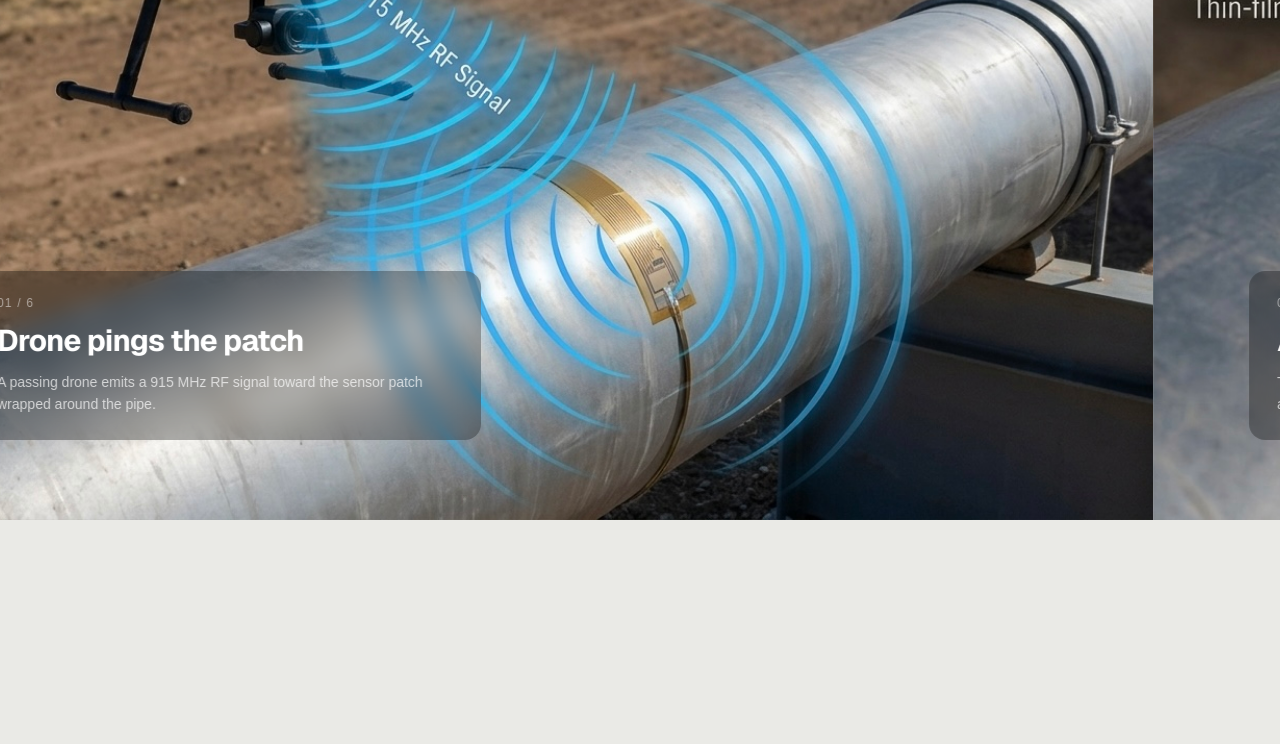
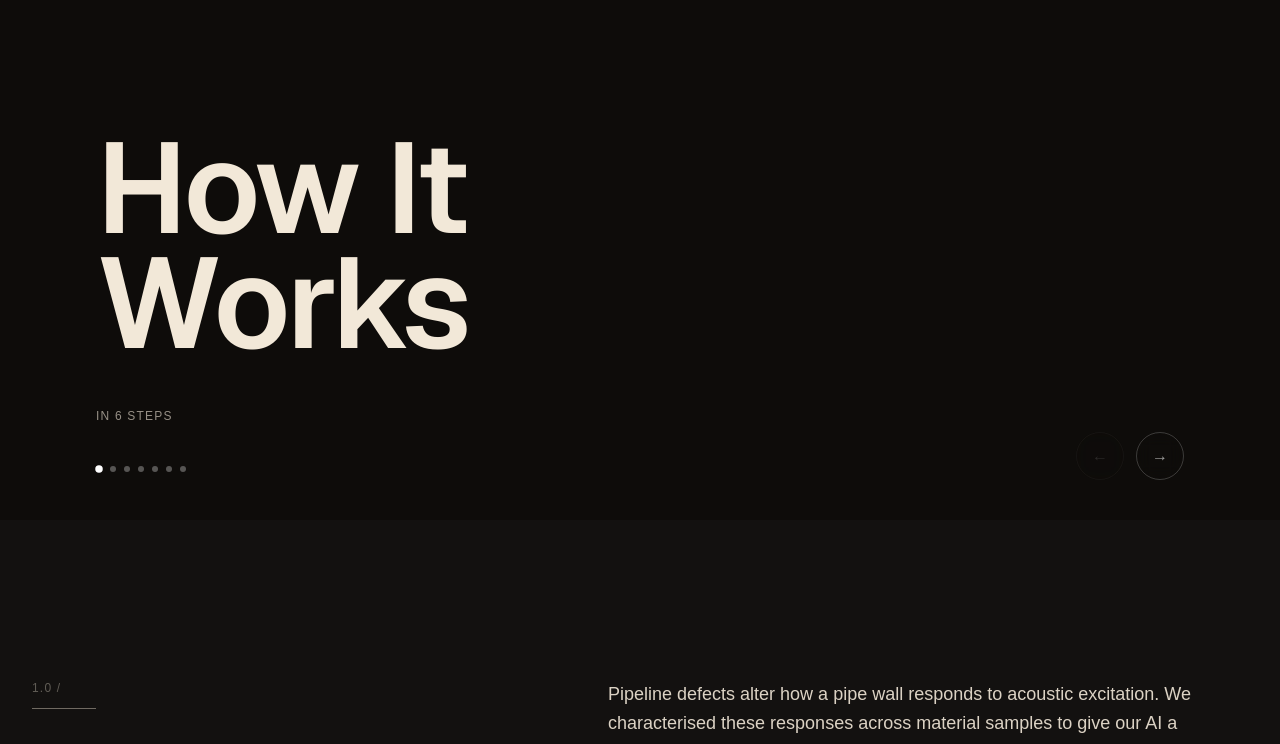
Before and after one commit to AnthenaSu/AIcropoly-website, a React (Vite) app: page /product in a window 1280 px wide. Shown: the part 1080-1824 px from the top of the page. Built offline with nearby package versions, Linux system fonts and the light colour scheme; a web font is replaced by a local one.

Commit message:
changed product

```diff
--- a/src/pages/Home.jsx
+++ b/src/pages/Home.jsx
@@ -64,7 +64,7 @@ const sb = { paddingBottom: '8rem' }
 
 const METRICS = [
   { to: 4.2,  decimals: 1, prefix: '$', suffix: 'B',    label: 'Global market',    color: 'text-buckram' },
-  { to: 87,   decimals: 0, prefix: '',  suffix: '%',    label: 'Cost reduction',   color: 'text-bunglehouse' },
+  { to: 71,   decimals: 0, prefix: '',  suffix: '%',    label: 'Cost reduction',   color: 'text-bunglehouse' },
   { to: 2.7,  decimals: 1, prefix: '',  suffix: 'M km', label: 'At-risk pipeline', color: 'text-ruskin' },
 ]
 
@@ -96,6 +96,110 @@ function CorrosionCarousel() {
         ))}
       </div>
     </div>
+  )
+}
+
+const STEPS = [
+  {
+    num: '01',
+    title: 'Install Sensor Patch',
+    body: 'Bond the ultra-thin PLLA piezoelectric film to the pipe exterior. Passive and always-on — no battery, no wiring, no pipe shutdown required.',
+  },
+  {
+    num: '02',
+    title: 'Drone Deployment',
+    body: 'An autonomous drone is launched to fly the pipeline corridor, covering remote and inaccessible terrain without field personnel.',
+  },
+  {
+    num: '03',
+    title: 'RF Activation',
+    body: 'The drone transmits a 915 MHz carrier signal to wirelessly excite the passive sensor patch from the air.',
+  },
+  {
+    num: '04',
+    title: 'IQ Data Capture',
+    body: 'The SDR on-board captures the acoustic backscatter as raw IQ samples, encoding the full structural state of the pipe wall in real time.',
+  },
+  {
+    num: '05',
+    title: 'Spectrogram Processing',
+    body: 'IQ data is converted to time-frequency spectrograms via Short-Time Fourier Transform (STFT), revealing the acoustic signature of any defect.',
+  },
+  {
+    num: '06',
+    title: 'AI Classification & Report',
+    body: 'Our trained model classifies defect type, location, and severity. Output: a colour-coded GPS health map ready for engineering review.',
+  },
+]
+
+function HowItWorks() {
+  const [step, setStep] = useState(0)
+  const [dir, setDir] = useState(1)
+
+  const go = (d) => {
+    setDir(d)
+    setStep(s => Math.max(0, Math.min(STEPS.length - 1, s + d)))
+  }
+
+  return (
+    <section className={WRAP} style={sy}>
+      <motion.h2
+        variants={rise()} initial="hidden" whileInView="visible" viewport={{ once: true }}
+        className="font-display font-semibold text-fg text-4xl md:text-5xl tracking-tight mb-14"
+      >
+        How It Works
+      </motion.h2>
+
+      <div className="relative bg-card/60 backdrop-blur-sm border border-border/60 rounded-3xl overflow-hidden min-h-[340px] flex flex-col justify-between p-10 sm:p-14 md:p-20">
+        <AnimatePresence mode="wait" custom={dir}>
+          <motion.div
+            key={step}
+            custom={dir}
+            initial={{ opacity: 0, x: dir * 60 }}
+            animate={{ opacity: 1, x: 0 }}
+            exit={{ opacity: 0, x: dir * -60 }}
+            transition={{ duration: 0.45, ease: [0.22, 1, 0.36, 1] }}
+          >
+            <p className="font-mono text-[clamp(4rem,10vw,9rem)] font-bold text-fg/6 leading-none select-none mb-6">
+              {STEPS[step].num}
+            </p>
+            <h3 className="font-display font-semibold text-fg text-2xl md:text-4xl tracking-tight mb-5">
+              {STEPS[step].title}
+            </h3>
+            <p className="text-fg-muted text-base md:text-lg leading-relaxed max-w-2xl">
+              {STEPS[step].body}
+            </p>
+          </motion.div>
+        </AnimatePresence>
+
+        <div className="flex items-center justify-between mt-12">
+          <div className="flex gap-2">
+            {STEPS.map((_, i) => (
+              <button key={i} onClick={() => { setDir(i > step ? 1 : -1); setStep(i) }}
+                className={`w-1.5 h-1.5 rounded-full transition-all duration-300 ${i === step ? 'bg-fg scale-125' : 'bg-fg/20'}`}
+              />
+            ))}
+          </div>
+          <div className="flex items-center gap-3">
+            <p className="font-mono text-xs text-fg-muted/50 tracking-widest">{step + 1} / {STEPS.length}</p>
+            <button
+              onClick={() => go(-1)}
+              disabled={step === 0}
+              className="w-10 h-10 rounded-full border border-border/60 flex items-center justify-center text-fg/60 hover:text-fg hover:border-fg/30 transition-all duration-200 disabled:opacity-25 disabled:cursor-not-allowed"
+            >
+              ←
+            </button>
+            <button
+              onClick={() => go(1)}
+              disabled={step === STEPS.length - 1}
+              className="w-10 h-10 rounded-full border border-border/60 flex items-center justify-center text-fg/60 hover:text-fg hover:border-fg/30 transition-all duration-200 disabled:opacity-25 disabled:cursor-not-allowed"
+            >
+              →
+            </button>
+          </div>
+        </div>
+      </div>
+    </section>
   )
 }
 
@@ -229,6 +333,8 @@ export default function Home() {
         </div>
       </section>
 
+      <HowItWorks />
+
       {/* ── Wide image + statement ── */}
       <section className={WRAP} style={sb}>
         {/* <ImgCard label="Drone in field — aerial inspection shot" className="w-full aspect-[16/7] mb-14" /> */}
--- a/src/pages/Product.jsx
+++ b/src/pages/Product.jsx
@@ -414,70 +414,100 @@ function GradCAMViz() {
 }
 
 function HowItWorksSection() {
-  const sectionRef = useRef(null)
-  const totalSlides = HOW_STEPS.length + 1
-  const { scrollYProgress } = useScroll({
-    target: sectionRef,
-    offset: ['start start', 'end end'],
-  })
-  const x = useTransform(scrollYProgress, [0, 1], ['0vw', `-${(totalSlides - 1) * 100}vw`])
-  const progressWidth = useTransform(scrollYProgress, [0, 1], ['0%', '100%'])
+  const [slide, setSlide] = useState(0)
+  const [dir, setDir] = useState(1)
+  const total = HOW_STEPS.length + 1
+
+  const go = (d) => {
+    setDir(d)
+    setSlide(s => Math.max(0, Math.min(total - 1, s + d)))
+  }
+
+  useEffect(() => {
+    const onKey = (e) => {
+      if (e.key === 'ArrowLeft')  go(-1)
+      if (e.key === 'ArrowRight') go(1)
+    }
+    window.addEventListener('keydown', onKey)
+    return () => window.removeEventListener('keydown', onKey)
+  }, [slide])
 
   return (
-    <section data-nav-dark ref={sectionRef} style={{ height: `${totalSlides * 100}vh`, scrollSnapAlign: 'start', scrollSnapStop: 'always' }}>
-      <div className="sticky top-0 h-screen overflow-hidden">
+    <section data-nav-dark className="h-screen w-full relative overflow-hidden bg-[#0E0C0A]" style={{ scrollSnapAlign: 'start', scrollSnapStop: 'always' }}>
+
+      <AnimatePresence mode="wait" custom={dir}>
+        {slide === 0 ? (
           <motion.div
-          style={{ x, width: `${totalSlides * 100}vw` }}
-          className="flex h-full"
+            key="title"
+            custom={dir}
+            initial={{ opacity: 0, x: dir * 40 }}
+            animate={{ opacity: 1, x: 0 }}
+            exit={{ opacity: 0, x: dir * -40 }}
+            transition={{ duration: 0.25, ease: [0.4, 0, 0.2, 1] }}
+            className="absolute inset-0 flex flex-col justify-between px-12 md:px-24 py-24"
           >
-          {/* ── Slide 0: Title card ── */}
-          <div className="relative w-screen h-full flex-shrink-0 bg-[#0E0C0A] flex flex-col justify-between px-12 md:px-24 py-24">
             <p className="font-mono text-xs text-[#F2E8D8] tracking-widest uppercase">System Overview</p>
             <div>
               <h2 className="font-display font-semibold text-[#F2E8D8] text-[clamp(4rem,10vw,10rem)] leading-[0.9] tracking-tight mb-12">
-                {['How It', 'Works'].map((word, i) => (
+                <span className="block">How It</span>
+                <span className="block">Works</span>
+              </h2>
+              <p className="font-mono text-xs text-[#F2E8D8]/60 tracking-widest">IN 6 STEPS</p>
+            </div>
+          </motion.div>
+        ) : (
           <motion.div
-                    key={word}
-                    initial={{ clipPath: 'inset(0 0 100% 0)', skewY: 3 }}
-                    whileInView={{ clipPath: 'inset(0 0 -30% 0)', skewY: 0 }}
-                    viewport={{ once: true }}
-                    transition={{ delay: 0.2 + i * 0.2, duration: 1.1, ease: [0.16, 1, 0.3, 1] }}
-                    className="block"
+            key={slide}
+            custom={dir}
+            initial={{ opacity: 0, x: dir * 40 }}
+            animate={{ opacity: 1, x: 0 }}
+            exit={{ opacity: 0, x: dir * -40 }}
+            transition={{ duration: 0.25, ease: [0.4, 0, 0.2, 1] }}
+            className="absolute inset-0"
           >
-                    {word}
-                  </motion.div>
-                ))}
-              </h2>
-              <div className="flex items-center gap-6">
-                <p className="font-mono text-xs text-[#F2E8D8] tracking-widest">IN 6 STEPS</p>
-                <div className="relative w-40 h-px bg-[#F2E8D8]/50">
-                  <motion.div style={{ width: progressWidth }} className="absolute inset-y-0 left-0 bg-[#F2E8D8]/50" />
-                </div>
-                <p className="font-mono text-xs text-[#F2E8D8] tracking-widest">SCROLL →</p>
-              </div>
-            </div>
-          </div>
-
-          {/* ── Slides 1–6: Photo cards ── */}
-          {HOW_STEPS.map((step, i) => (
-            <div key={i} className="relative w-screen h-full flex-shrink-0">
-              <img src={step.img} alt={step.title} className="absolute inset-0 w-full h-full object-cover" />
+            <img src={HOW_STEPS[slide - 1].img} alt={HOW_STEPS[slide - 1].title} className="absolute inset-0 w-full h-full object-cover" />
             <div className="absolute bottom-0 left-0 right-0 px-12 md:px-24 pb-20">
               <div className="inline-flex flex-col backdrop-blur-md bg-black/30 rounded-2xl px-7 py-6 max-w-lg">
                 <p className="font-mono text-xs text-white/50 tracking-widest mb-3">
-                    {String(i + 1).padStart(2, '0')} / {HOW_STEPS.length}
+                  {String(slide).padStart(2, '0')} / {HOW_STEPS.length}
                 </p>
                 <h3 className="font-display font-bold text-white text-2xl md:text-3xl tracking-tight mb-3">
-                    {step.title}
+                  {HOW_STEPS[slide - 1].title}
                 </h3>
                 <p className="text-white/70 text-sm leading-relaxed">
-                    {step.body}
+                  {HOW_STEPS[slide - 1].body}
                 </p>
               </div>
             </div>
+          </motion.div>
+        )}
+      </AnimatePresence>
+
+      {/* Arrow buttons */}
+      <div className="absolute bottom-10 right-12 md:right-24 flex items-center gap-3 z-10">
+        <button
+          onClick={() => go(-1)}
+          disabled={slide === 0}
+          className="w-12 h-12 rounded-full border border-white/20 flex items-center justify-center text-white/60 hover:text-white hover:border-white/50 transition-all duration-200 disabled:opacity-20 disabled:cursor-not-allowed backdrop-blur-sm"
+        >
+          ←
+        </button>
+        <button
+          onClick={() => go(1)}
+          disabled={slide === total - 1}
+          className="w-12 h-12 rounded-full border border-white/20 flex items-center justify-center text-white/60 hover:text-white hover:border-white/50 transition-all duration-200 disabled:opacity-20 disabled:cursor-not-allowed backdrop-blur-sm"
+        >
+          →
+        </button>
       </div>
+
+      {/* Dot indicators */}
+      <div className="absolute bottom-12 left-12 md:left-24 flex gap-2 z-10">
+        {Array.from({ length: total }).map((_, i) => (
+          <button key={i} onClick={() => { setDir(i > slide ? 1 : -1); setSlide(i) }}
+            className={`w-1.5 h-1.5 rounded-full transition-all duration-300 ${i === slide ? 'bg-white scale-125' : 'bg-white/30'}`}
+          />
         ))}
-        </motion.div>
       </div>
     </section>
   )
```
Lines whose indentation alone changed are shown as unchanged.
